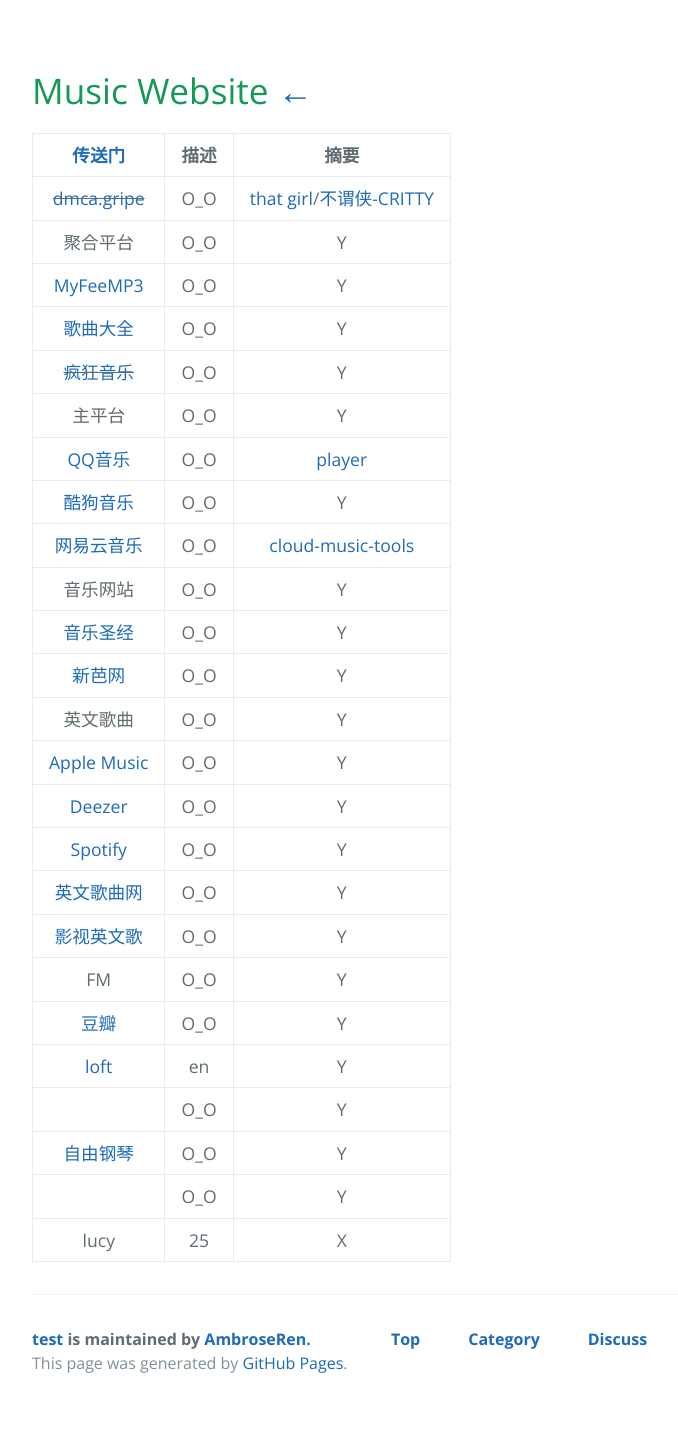
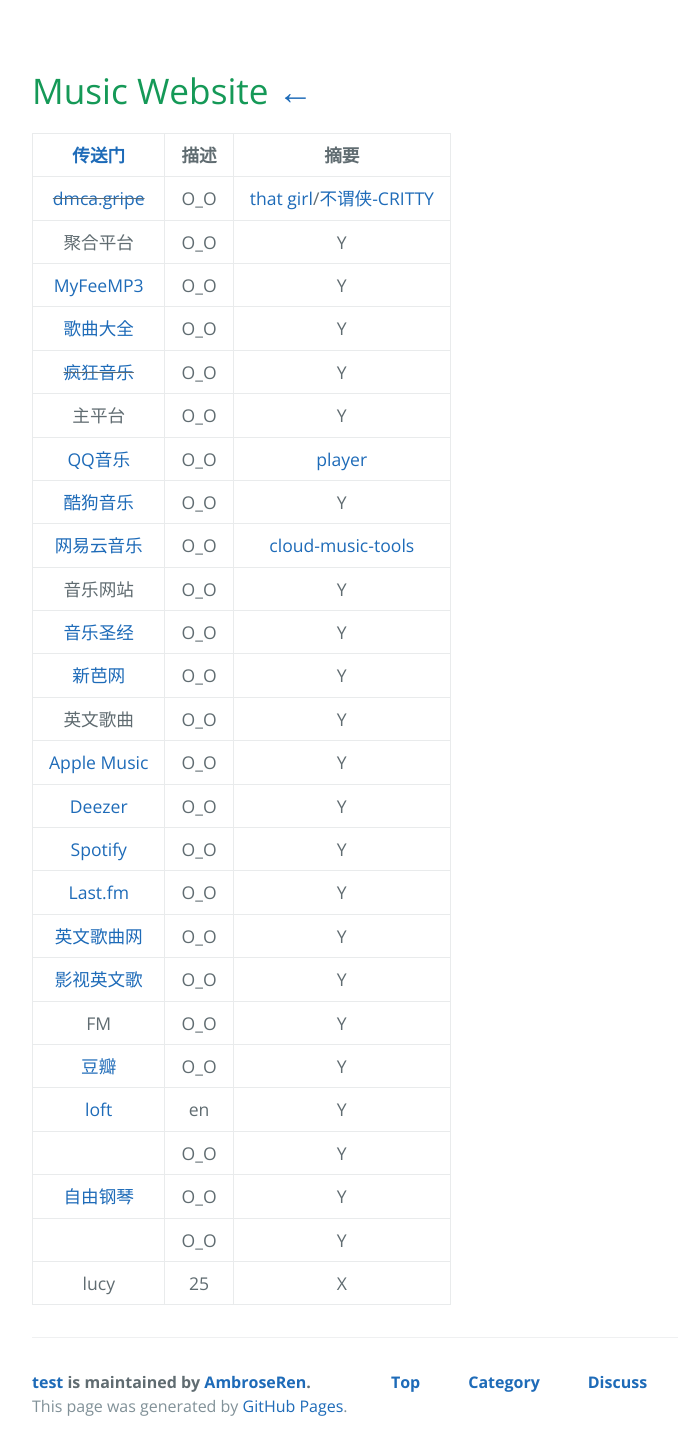
Before and after one commit to AmbroseRen/test, a Jekyll site: the page built from Art/Music/index.md, in a window 1280 px wide. Shown: the whole page, without its empty margins (128-806 px from the left). Built offline with Jekyll 4.4.1, drawn with Linux system fonts in a browser that asks for light colours; nearby versions of some CDN libraries; our own code applies the rules of GitHub Pages for plain Markdown files; library files that are not in the unit come from our copies; the repository's description, which GitHub fills in, is left out; before the commit the page ends 1407 px from its top, so only the background shows below that.

Commit message:
Update index.md

```diff
--- a/Art/Music/index.md
+++ b/Art/Music/index.md
@@ -40,6 +40,7 @@
 | [Apple Music](https://music.apple.com/cn/browse) | O_O | Y |
 | [Deezer](https://www.deezer.com/) | O_O | Y |
 | [Spotify](https://open.spotify.com/?_ga=2.75141078.596545230.1607582361-711400396.1607582361) | O_O | Y |
+| [Last.fm](https://www.last.fm/user/AmbroseRen/playlists/12329258) | O_O | Y |
 | [英文歌曲网](http://www.ywg7.com/) | O_O | Y |
 | [影视英文歌](https://www.tunefind.com/movie/zootopia-2016) | O_O | Y |
 | FM | O_O | Y |
```
